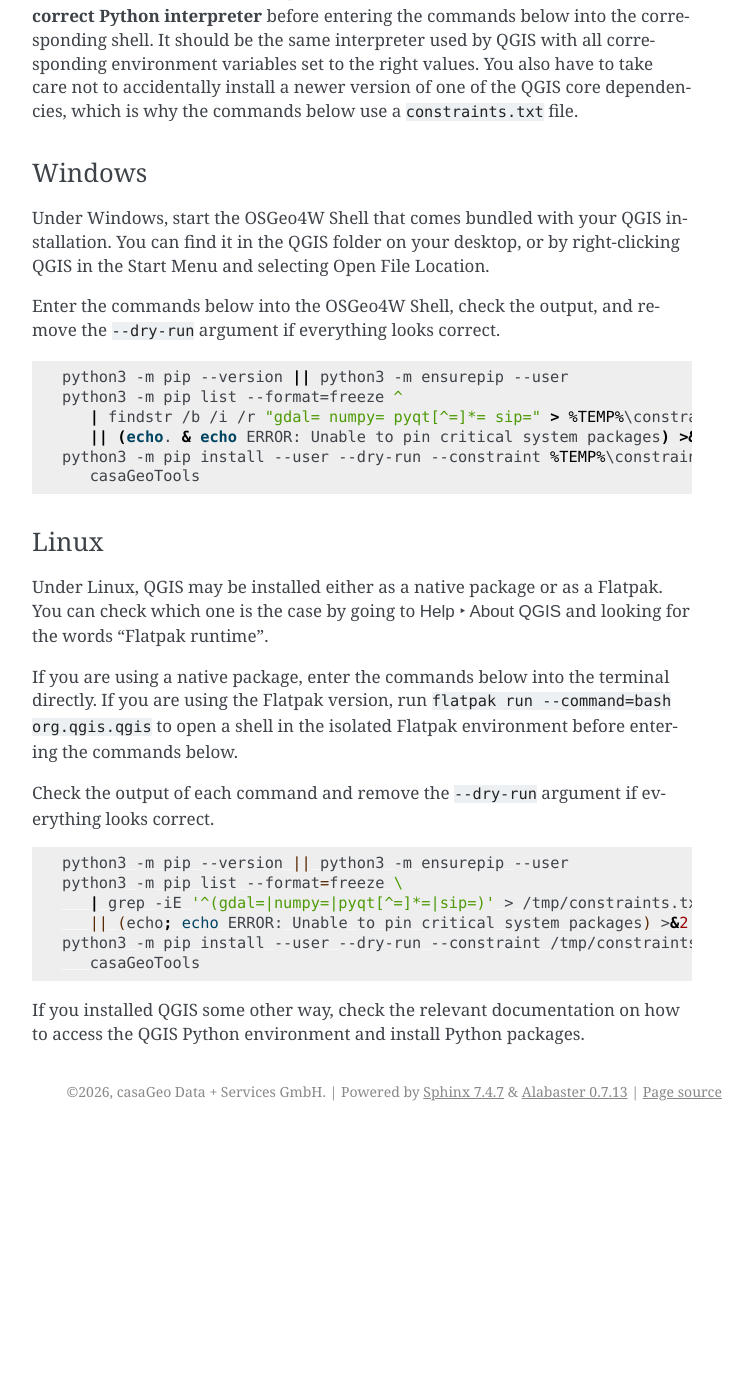
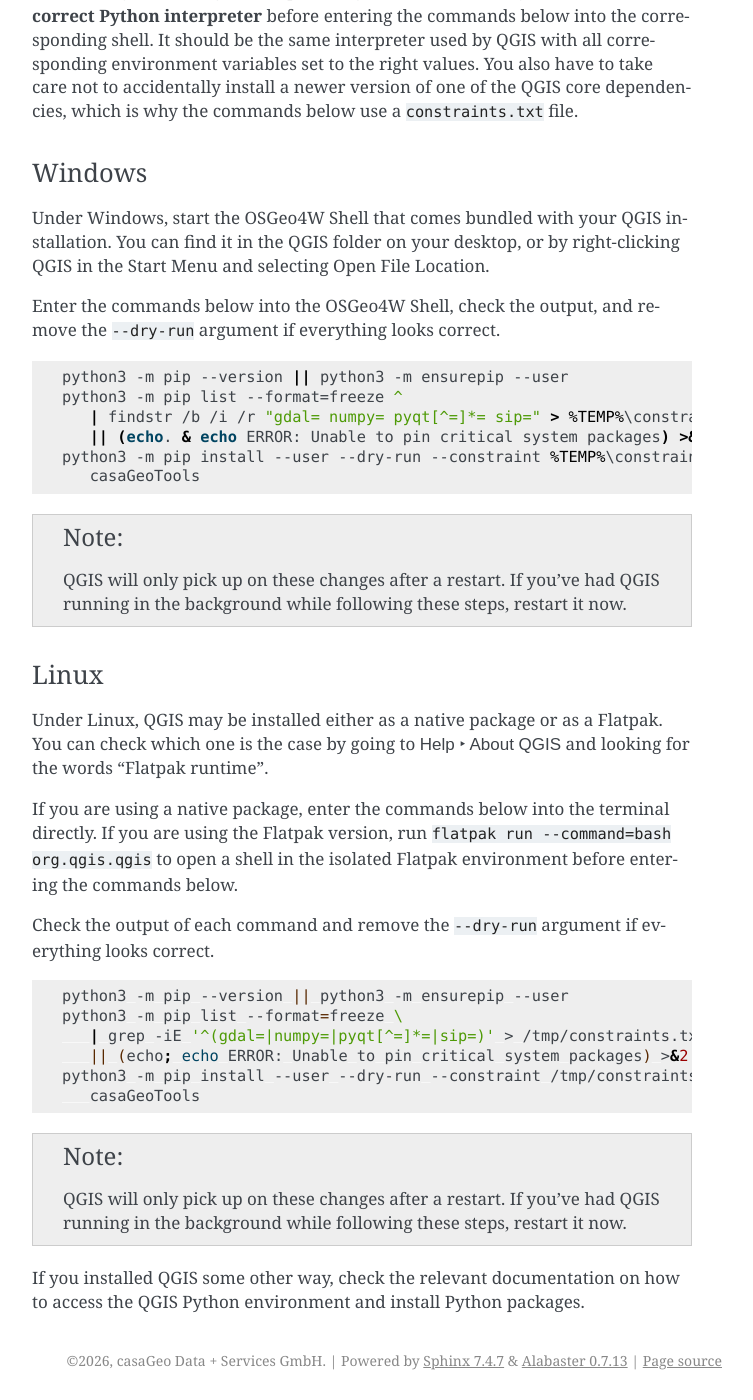
Before and after one commit to casaGeo/casaGeoTools-QGIS, a Sphinx documentation site: the page built from docs/installation.rst, in a window 1280 px wide and 1400 px high, scrolled down 541 px. Shown: the whole window, without its empty margins (388-1141 px from the left). Built offline with Sphinx 7.4.7, drawn with Linux system fonts in a browser that asks for light colours; before the commit the page ends 1672 px from its top, so only the background shows below that.

Commit message:
Add note to restart QGIS after dependency installation

```diff
--- a/docs/installation.rst
+++ b/docs/installation.rst
@@ -53,6 +53,10 @@
    python3 -m pip install --user --dry-run --constraint %TEMP%\constraints.txt ^
       casaGeoTools
 
+.. note::
+   QGIS will only pick up on these changes after a restart. If you’ve had
+   QGIS running in the background while following these steps, restart it now.
+
 
 Linux
 -----
@@ -78,5 +82,9 @@
    python3 -m pip install --user --dry-run --constraint /tmp/constraints.txt \
       casaGeoTools
 
+.. note::
+   QGIS will only pick up on these changes after a restart. If you’ve had
+   QGIS running in the background while following these steps, restart it now.
+
 If you installed QGIS some other way, check the relevant documentation on how to
 access the QGIS Python environment and install Python packages.
```
